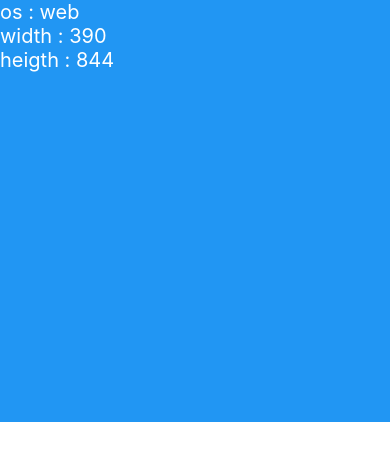
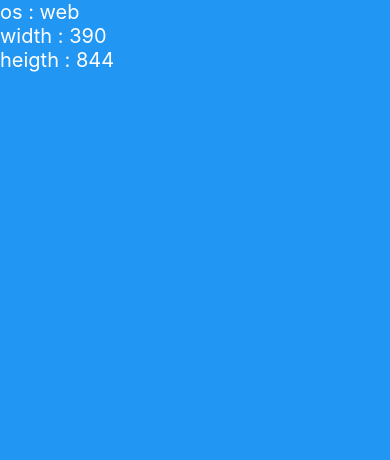
Before and after one commit to kmebin/MobileSoftware, a React Native app in the folder Lecture/: screen / in a window 390 px wide. Shown: the top 460 px of the page. Built offline with nearby package versions, Linux system fonts and the light colour scheme.

Commit message:
[add] ch03-2 : flex 속성 사용

```diff
--- a/Lecture/App.tsx
+++ b/Lecture/App.tsx
@@ -24,8 +24,8 @@ const App = () => {
 };
 
 const styles = StyleSheet.create({
-  // height: '100%'은 변수 height와 동일한 값
-  SafeAreaView: {backgroundColor: Colors.blue500, height: '50%'},
+  // flex 스타일 속성
+  SafeAreaView: {backgroundColor: Colors.blue500, flex: 1}, // height: '100%'와 동일한 값
   text: {
     fontSize: 20,
     color: Color(Colors.blue500).lighten(0.9).string(),
```
